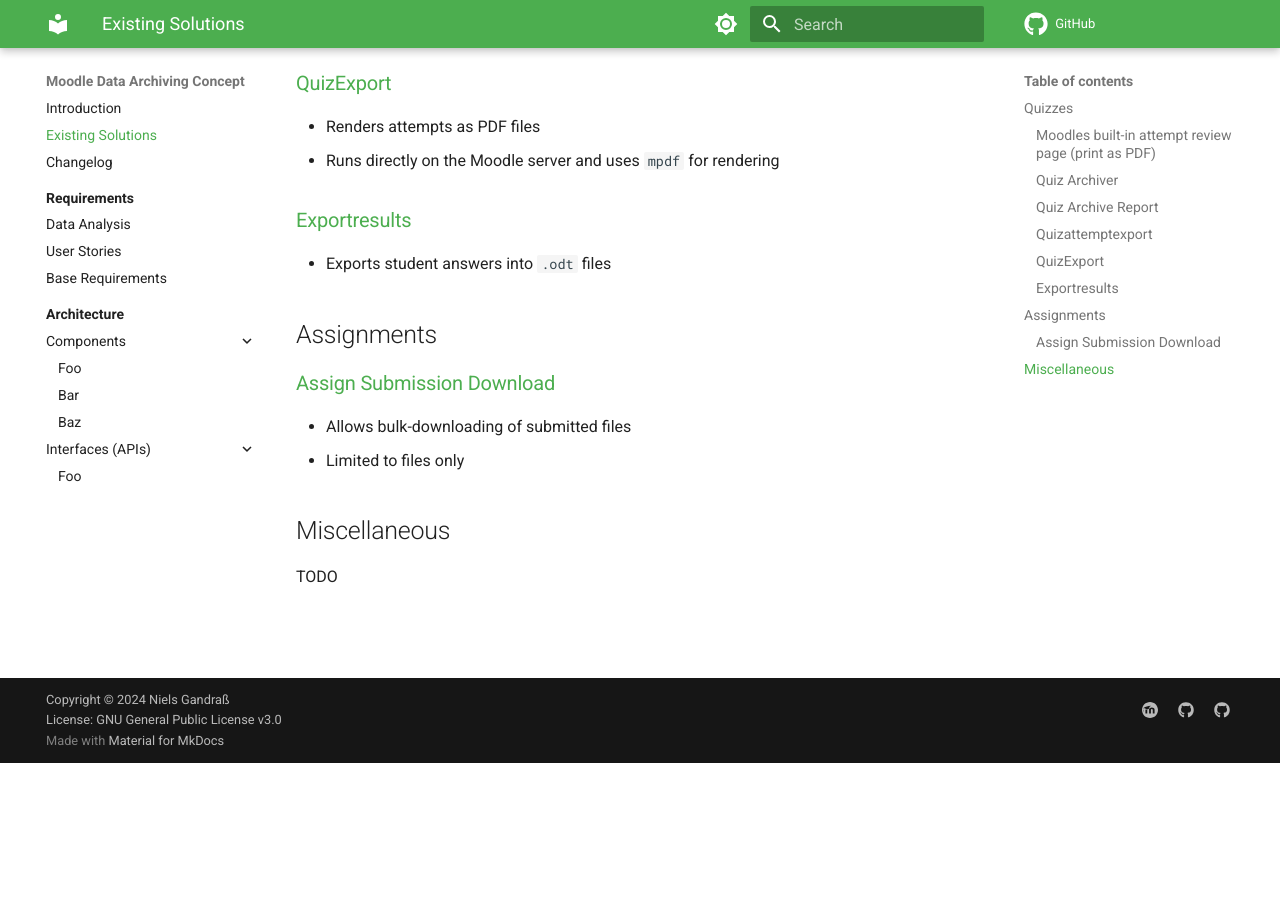
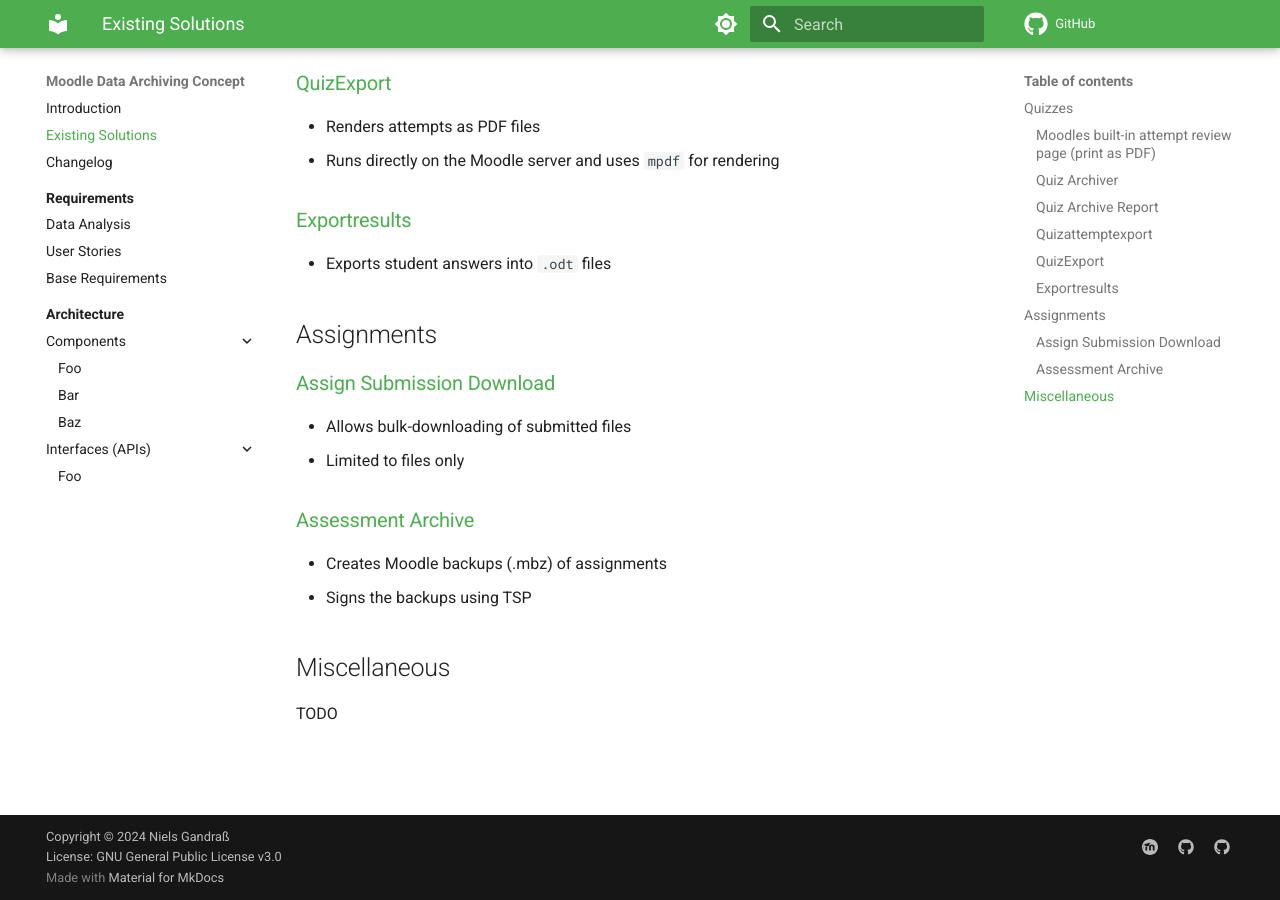
Before and after one commit to ngandrass/moodle-data-archiving-concept, an MkDocs documentation site: the page built from docs/existingsolutions.md, in a window 1280 px wide and 900 px high, scrolled down 1402 px. Built offline with MkDocs 1.6.1 and Material for MkDocs 9.7.7, drawn with Linux system fonts in a browser that asks for light colours; comment, search, counter and statistics services are not loaded; before the commit the page ends 2165 px from its top, so only the background shows below that.

Commit message:
Add Assessment Archive plugin to list of existing solutions

```diff
--- a/docs/existingsolutions.md
+++ b/docs/existingsolutions.md
@@ -65,6 +65,11 @@ This section lists existing solutions for archiving data from different Moodle a
 - Allows bulk-downloading of submitted files
 - Limited to files only
 
+### [Assessment Archive](https://github.com/innocampus/moodle-local_assessment_archive)
+
+- Creates Moodle backups (.mbz) of assignments
+- Signs the backups using TSP
+
 
 ## Miscellaneous
 
```
